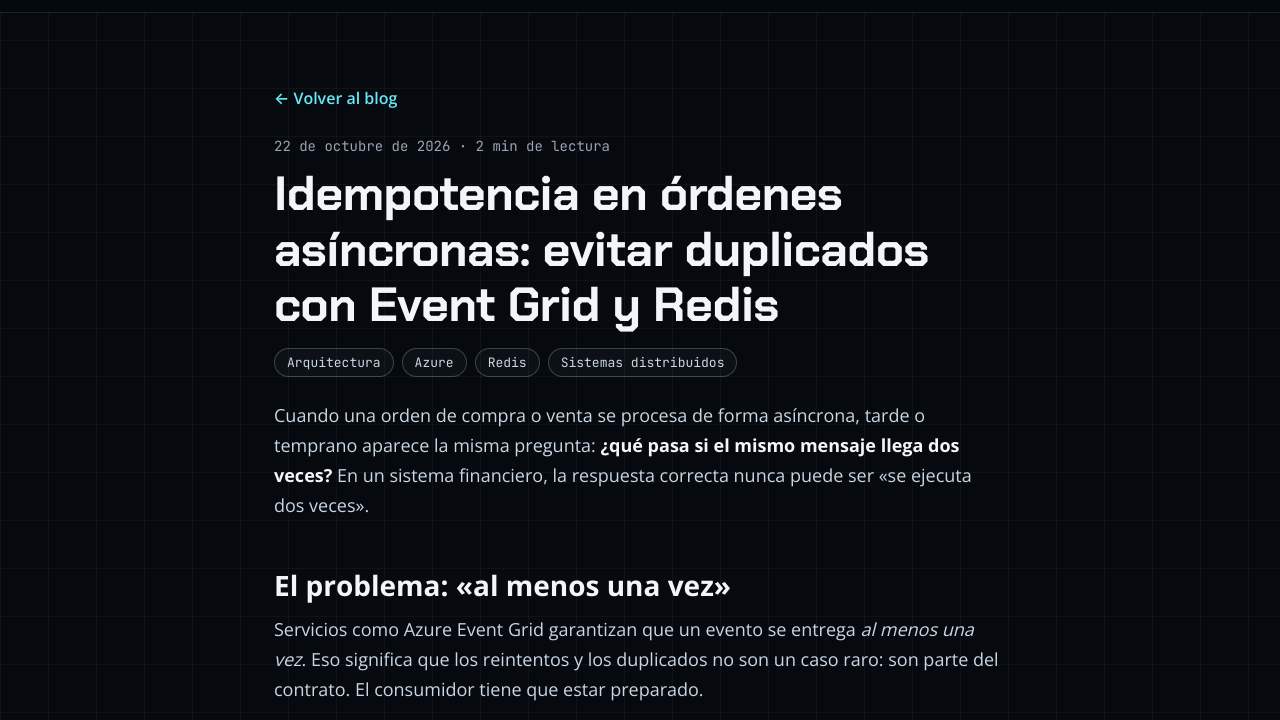
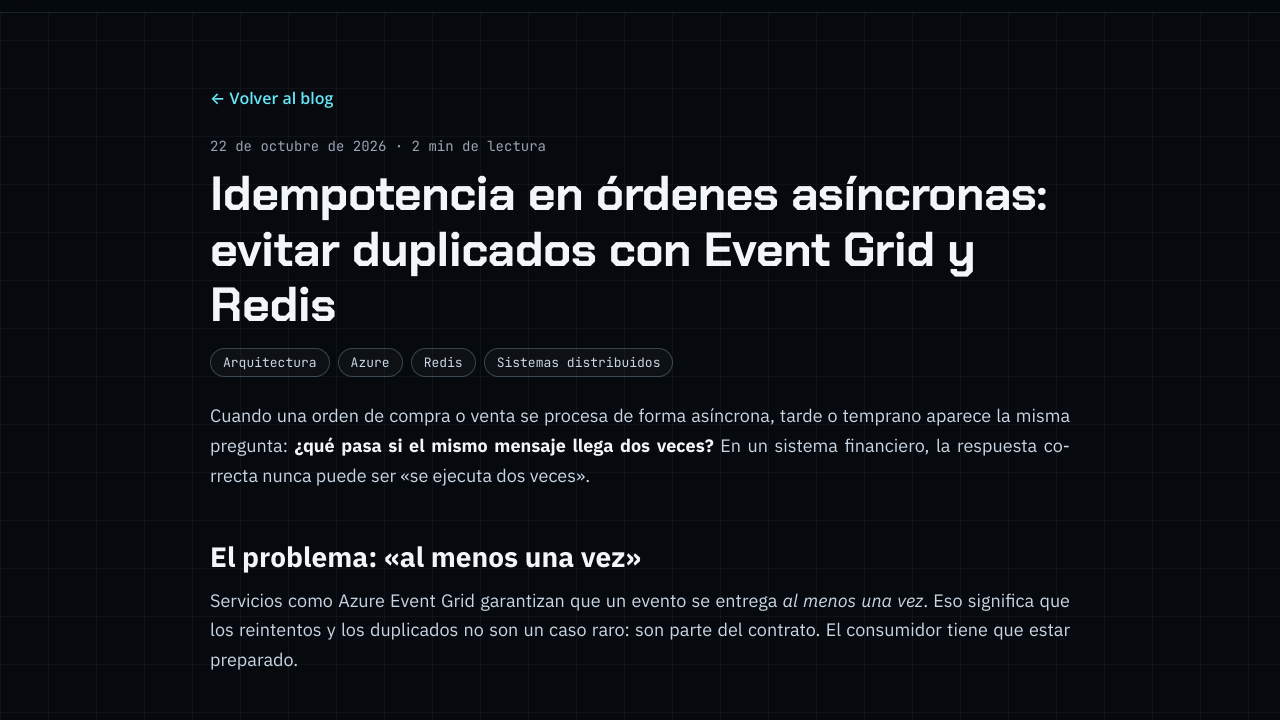
Before and after one commit to byrogr/rogerrojas.dev, an Astro site: page /blog/idempotencia-ordenes-asincronas-event-grid-redis in a window 1280 px wide. Shown: the part 56-776 px from the top of the page. Built offline with nearby package versions, Linux system fonts and the light colour scheme; Astro itself is replaced by a stand-in of ours.

Commit message:
style(blog): improve article readability
- Use IBM Plex Sans for article text
- Justify paragraphs
- Widen the content column and add table styles.

```diff
--- a/src/layouts/Base.astro
+++ b/src/layouts/Base.astro
@@ -44,7 +44,7 @@
     <link rel="preconnect" href="https://fonts.googleapis.com" />
     <link rel="preconnect" href="https://fonts.gstatic.com" crossorigin />
     <link
-      href="https://fonts.googleapis.com/css2?family=Chakra+Petch:wght@700&family=JetBrains+Mono:wght@400;500;700&family=Open+Sans:wght@300;400;600;700&display=swap"
+      href="https://fonts.googleapis.com/css2?family=Chakra+Petch:wght@700&family=IBM+Plex+Sans:ital,wght@0,400;0,600;0,700;1,400&family=JetBrains+Mono:wght@400;500;700&family=Open+Sans:wght@300;400;600;700&display=swap"
       rel="stylesheet"
     />
   </head>
--- a/src/styles/global.css
+++ b/src/styles/global.css
@@ -17,6 +17,7 @@
   --font: 'Open Sans', system-ui, -apple-system, 'Segoe UI', sans-serif;
   --mono: 'JetBrains Mono', ui-monospace, SFMono-Regular, Menlo, monospace;
   --brand: 'Chakra Petch', var(--mono); /* logo y títulos */
+  --reading: 'IBM Plex Sans', var(--font); /* texto de los artículos */
   --maxw: 1120px;
 }
 
@@ -850,13 +851,15 @@
 .post-head .back:hover {
   text-decoration: underline;
 }
+/* 660px of text (~70 characters per line at 18px), plus the 24px side padding */
 .narrow {
-  max-width: 780px;
+  max-width: 908px;
   margin: 0 auto;
   padding: 0 24px;
 }
 .prose {
   padding-bottom: 80px;
+  font-family: var(--reading);
   font-size: 18px;
   color: var(--soft);
 }
@@ -873,6 +876,13 @@
 }
 .prose p {
   margin: 0 0 20px;
+}
+/* Justified body text; hyphenation (lang="es") avoids wide gaps between words */
+.prose p,
+.prose li {
+  text-align: justify;
+  hyphens: auto;
+  -webkit-hyphens: auto;
 }
 .prose a {
   color: var(--cyan);
@@ -923,6 +933,28 @@
 }
 .prose blockquote p:last-child {
   margin-bottom: 0;
+}
+/* Tables scroll horizontally on narrow screens instead of widening the page */
+.prose table {
+  display: block;
+  overflow-x: auto;
+  border-collapse: collapse;
+  margin: 0 0 24px;
+  font-size: 15px;
+}
+.prose th,
+.prose td {
+  border: 1px solid var(--line);
+  padding: 10px 12px;
+  text-align: left;
+  vertical-align: top;
+}
+.prose th {
+  background: var(--panel);
+  color: var(--text);
+}
+.prose td code {
+  white-space: nowrap;
 }
 
 /* ===== Responsive ===== */
```
